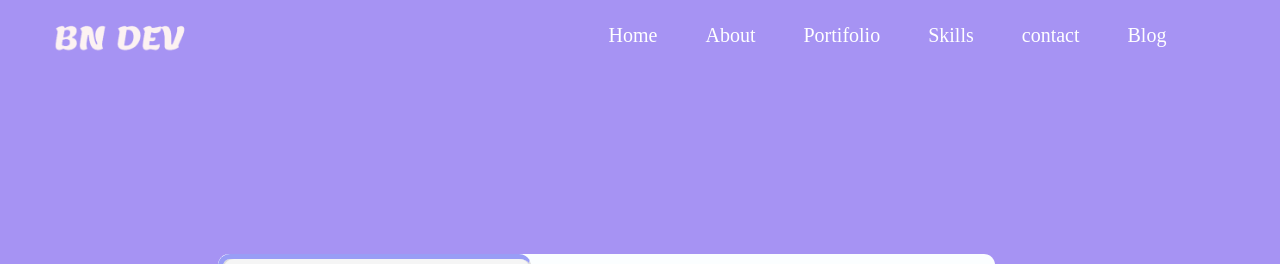
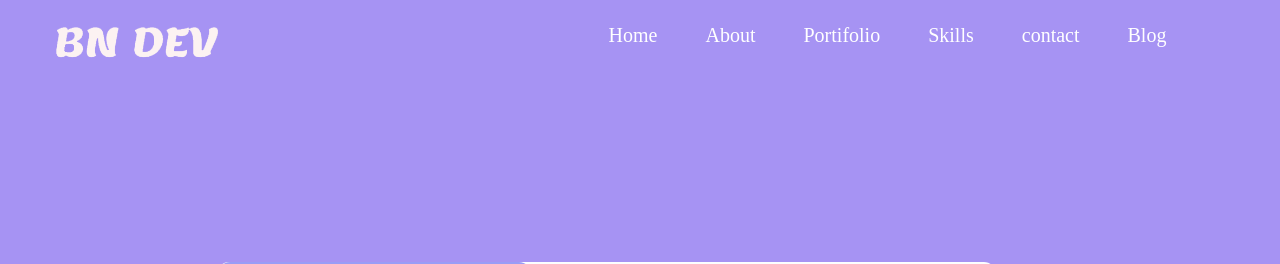
Before and after one commit to BenoitIT/My-brand-Benoit, a plain HTML site: page index.html in a window 1280 px wide. Shown: the top 264 px of the page. Drawn offline with Linux system fonts and the light colour scheme; files whose address does not match are found by name.

Commit message:
saving changes

```diff
--- a/assets/css/index.css
+++ b/assets/css/index.css
@@ -52,7 +52,7 @@ margin-left:2rem;
 padding:1.3rem;
 }
  #logo img{
-   height:2rem;
+   height:5vh;
 }
 .menus{
     font-family: var(----hello-section-fonts);
```
